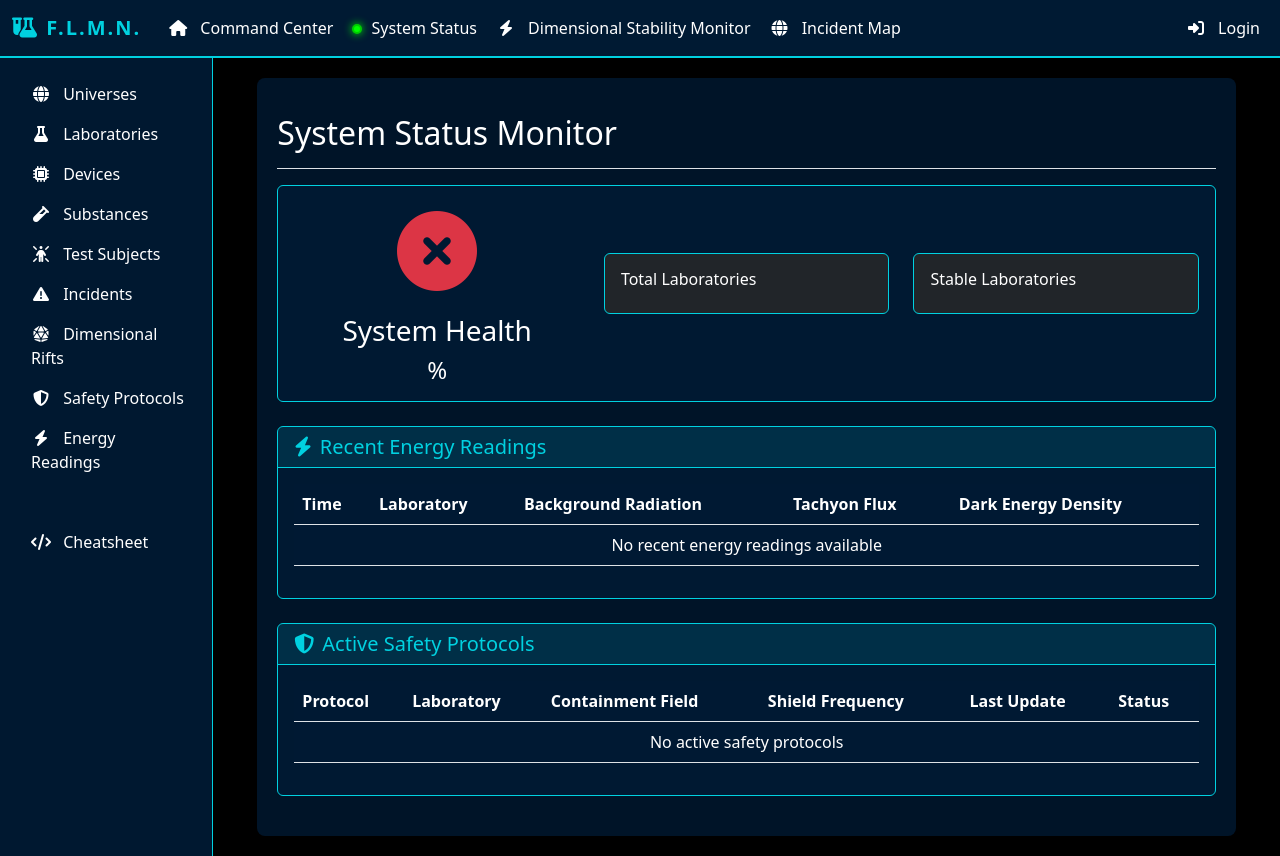
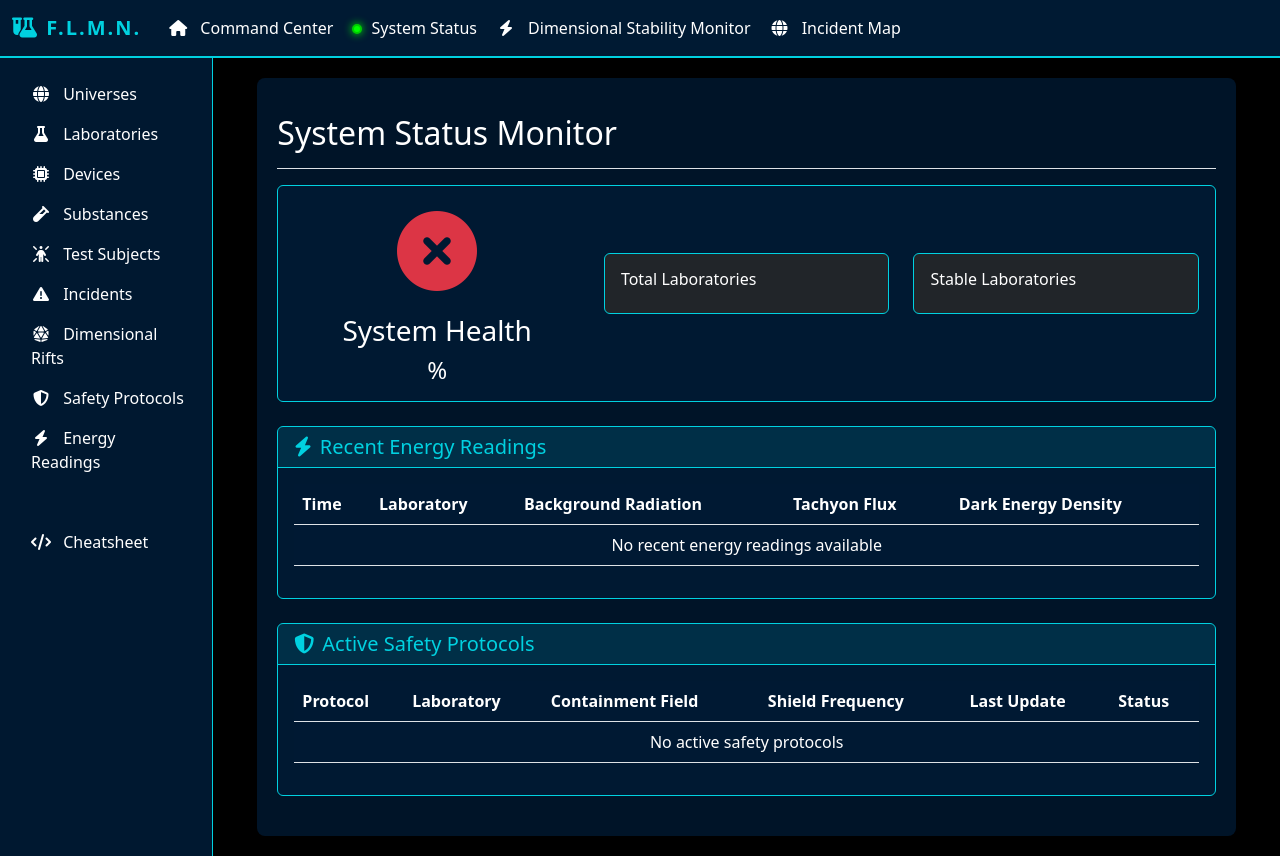
Before and after one commit to OmenApps/django-pint-field, a Django app: template example_project/laboratory/templates/laboratory/dashboard/system_status.html in a window 1280 px wide. Run offline with Django 4.2, Linux system fonts and the light colour scheme; the template is opened without the code that fills it, so the values that code supplies are empty; some libraries are stand-ins or nearby versions.

Commit message:
Removed invalid link

```diff
--- a/example_project/laboratory/templates/laboratory/base.html
+++ b/example_project/laboratory/templates/laboratory/base.html
@@ -397,12 +397,6 @@
                                 </li>
                             </ul>
                         </li>
-                    {% else %}
-                        <li class="nav-item">
-                            <a class="nav-link" href="{% url 'login' %}">
-                                <i class="fa-solid fa-sign-in-alt"></i> Login
-                            </a>
-                        </li>
                     {% endif %}
                 </ul>
             </div>
```
